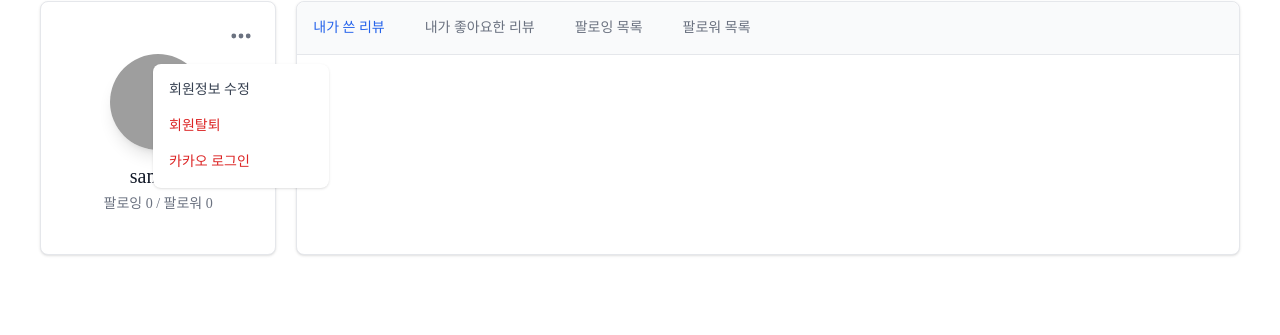
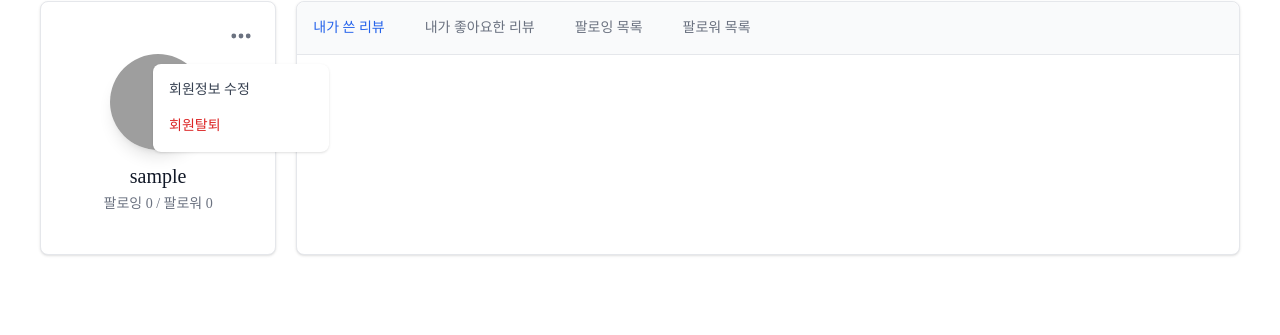
Before and after one commit to YongJuDo/greatchoice, a Django app: a page that uses accounts/templates/accounts/profile.html in a window 1280 px wide, after a click on "Open dropdown". Shown: the part 109-444 px from the top of the page. Run offline with Django 3.2, Linux system fonts and the light colour scheme; the visitor is signed in with stand-in values (Sample User, id 1); data comes from the database, SQL or seed files in the repository; some libraries are stand-ins or nearby versions; some web fonts are replaced; grey boxes are pictures that could not be loaded.

Commit message:
profile 일부 수정, views수정

```diff
--- a/accounts/templates/accounts/profile.html
+++ b/accounts/templates/accounts/profile.html
@@ -15,16 +15,13 @@
         <li>
           <a href="#" class="block px-4 py-2 text-sm text-gray-700 hover:bg-gray-100">회원정보 수정</a>
         </li>
-        <li>
-          <a href="{% url 'accounts:delete' %}" class="block px-4 py-2 text-sm text-red-600 hover:bg-gray-100">회원탈퇴</a>
-        </li>
         {% if is_kakao_connected %}
         <li>
         <a href="{% url 'accounts:kakao_disconnect' %}" class="block px-4 py-2 text-sm text-red-600 hover:bg-gray-100">카카오 연결 끊기</a>
         </li>
         {% else %}
-        <li class="block px-4 py-2 text-sm text-red-600 hover:bg-gray-100">
-            <a href="{% provider_login_url 'kakao' %}">카카오 로그인</a>
+        <li>
+          <a href="{% url 'accounts:delete' %}" class="block px-4 py-2 text-sm text-red-600 hover:bg-gray-100">회원탈퇴</a>
         </li>
         {% endif %}
         </ul>
--- a/accounts/views.py
+++ b/accounts/views.py
@@ -13,10 +13,9 @@ def kakao_disconnect(request):
     if request.user.is_authenticated:
         # 사용자의 카카오 소셜 계정 연결 끊기
         SocialAccount.objects.filter(user=request.user, provider='kakao').delete()
-
+        # auth_logout(request)
     # 계정 삭제 후 리다이렉트할 URL
-    redirect_url = 'reviews:index'
-
+        redirect_url = 'reviews:index'
     return redirect('reviews:index')
 
 def basic_login(request):
```
